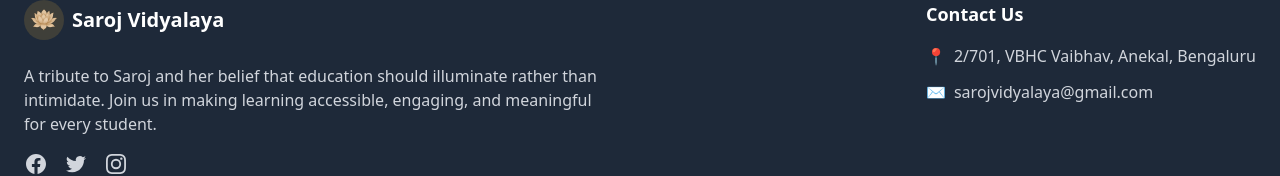
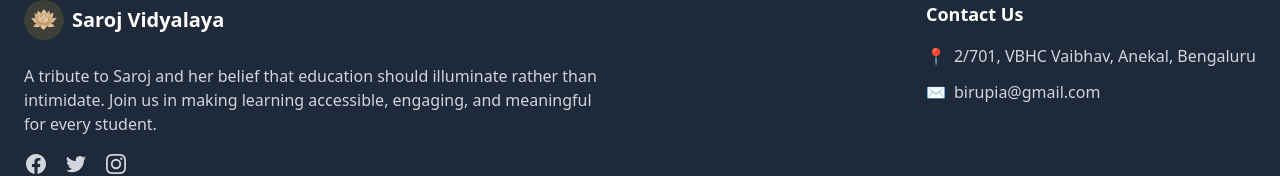
Before and after one commit to anupasin/saroj-vidyalaya-version-1, a Next.js app: page / in a window 1280 px wide. Shown: the part 1902-2078 px from the top of the page. Built offline with nearby package versions, Linux system fonts and the light colour scheme.

Commit message:
changed email address

```diff
--- a/components/footer.tsx
+++ b/components/footer.tsx
@@ -75,7 +75,7 @@ const Footer = () => {
               <li className="flex items-start gap-2">
                 <span>✉️</span>
                 <a href="mailto:sarojvidyalaya@gmail.com" className="text-gray-300 hover:text-brand-gold transition-colors">
-                  sarojvidyalaya@gmail.com
+                  birupia@gmail.com
                 </a>
               </li>
             </ul>
```
